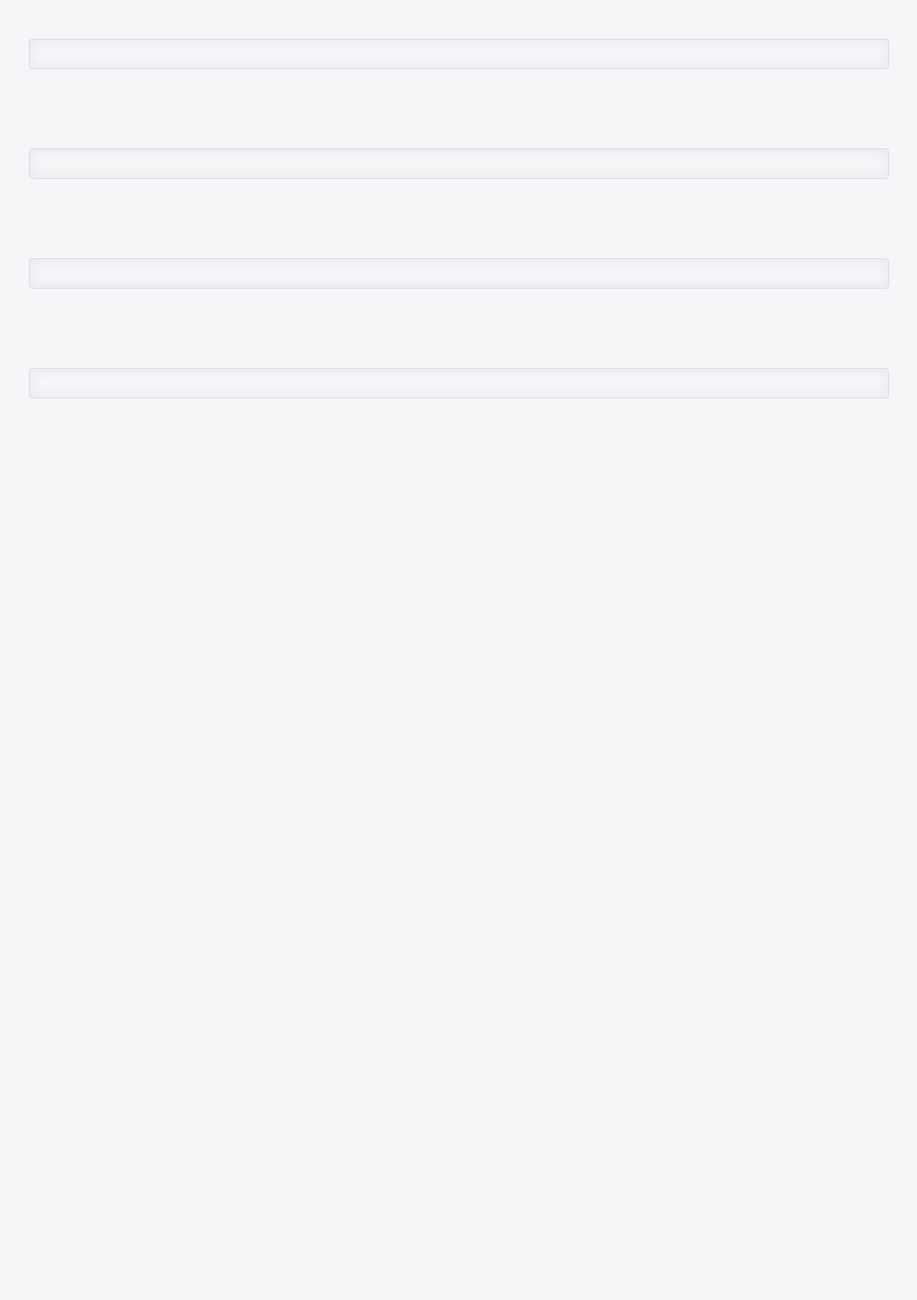
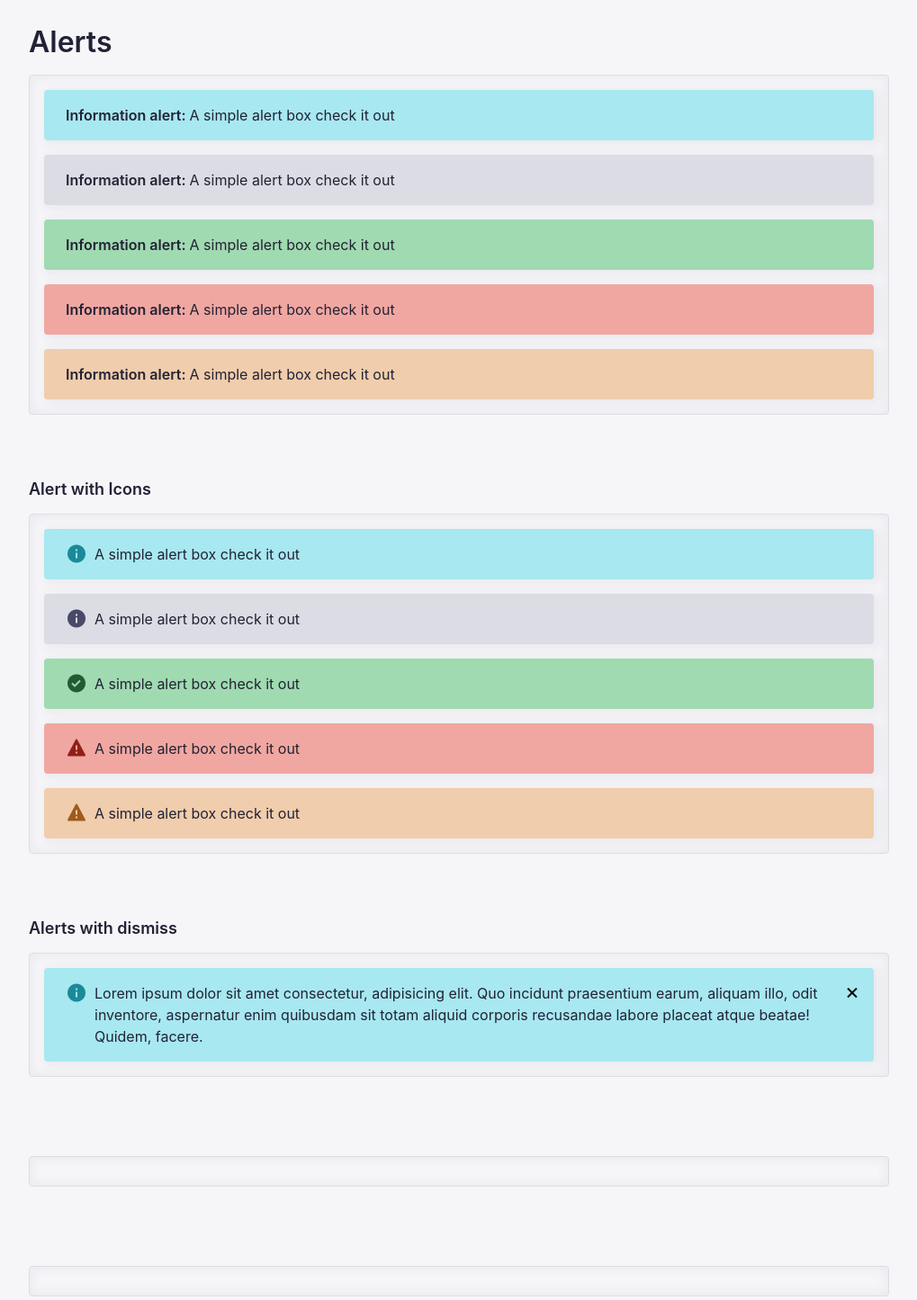
Before and after one commit to yash9263/component-library, a website: page docs.html in a window 1280 px wide. Shown: the part 1159-2604 px from the top of the page at 90% size, without its empty margins (260-1279 px from the left). Before the commit the page ends 1650 px from the top, so only its background shows below. Drawn offline with nearby package versions, Linux system fonts and the light colour scheme.

Commit message:
Add alerts styles

```diff
--- a/docs.html
+++ b/docs.html
@@ -4,6 +4,8 @@
     <meta charset="UTF-8" />
     <meta http-equiv="X-UA-Compatible" content="IE=edge" />
     <meta name="viewport" content="width=device-width, initial-scale=1.0" />
+    <!-- Box Icons -->
+    <link href="https://unpkg.com/boxicons@2.1.1/css/boxicons.min.css" rel="stylesheet" />
     <title>Documentation</title>
     <link rel="stylesheet" href="styles/main.css" />
   </head>
@@ -36,7 +38,7 @@
           <a href="#avatar">
             <li class="aside-nav-item header-2 bg">avatar</li>
           </a>
-          <a href="#alert">
+          <a href="#alerts">
             <li class="aside-nav-item header-2">alert</li>
           </a>
         </ul>
@@ -136,11 +138,16 @@
         </article>
       </section>
       <!-- Avatar Section -->
-      <!-- Article Section -->
+      <!-- Article Section
+        TODO: normal alerts
+              alerts with icons
+              alerts with close button
+      -->
       <section id="alerts">
         <article class="docs-article">
           <h1 class="header-1">
             <!-- Component Name -->
+            Alerts
           </h1>
           <p class="docs-text">
             <!-- Component explaination text -->
@@ -148,17 +155,33 @@
           <p class="docs-text">
             <!-- Usage instruction -->
           </p>
-          <div class="docs-example">
+          <div class="docs-example alerts-example">
             <!-- Example of component looks-->
+            <div class="alert alert-primary" role="alert">
+              <span class="bold-text">Information alert: </span>A simple alert box check it out
+            </div>
+            <div class="alert alert-neutral" role="alert">
+              <span class="bold-text">Information alert: </span>A simple alert box check it out
+            </div>
+            <div class="alert alert-success" role="alert">
+              <span class="bold-text">Information alert: </span>A simple alert box check it out
+            </div>
+            <div class="alert alert-danger" role="alert">
+              <span class="bold-text">Information alert: </span>A simple alert box check it out
+            </div>
+            <div class="alert alert-warning" role="alert">
+              <span class="bold-text">Information alert: </span>A simple alert box check it out
+            </div>
           </div>
           <div class="docs-code-example">
             <!-- Iframe will go here -->
           </div>
         </article>
-        <!-- Component Variants -->
+        <!-- Aler with icons Variants -->
         <article class="docs-article">
           <h2 class="header-2">
             <!-- Variant name -->
+            Alert with Icons
           </h2>
           <p class="docs-text">
             <!-- Variant explaination text -->
@@ -166,11 +189,70 @@
           <p class="docs-text">
             <!-- Usage instruction -->
           </p>
+          <div class="docs-example alerts-example">
+            <!-- Examples of variant looks -->
+            <div class="alert alert-primary flex-center-y" role="alert">
+              <span>
+                <i class="bx bxs-info-circle alert-icon primary-icon"></i>
+              </span>
+              A simple alert box check it out
+            </div>
+
+            <div class="alert alert-neutral flex-center-y" role="alert">
+              <span>
+                <i class="bx bxs-info-circle alert-icon neutral-icon"></i>
+              </span>
+              A simple alert box check it out
+            </div>
+
+            <div class="alert alert-success flex-center-y" role="alert">
+              <span>
+                <i class="bx bxs-check-circle alert-icon success-icon"></i>
+              </span>
+              A simple alert box check it out
+            </div>
+
+            <div class="alert alert-danger flex-center-y" role="alert">
+              <span>
+                <i class="bx bxs-error alert-icon danger-icon"></i>
+              </span>
+              A simple alert box check it out
+            </div>
+
+            <div class="alert alert-warning flex-center-y" role="alert">
+              <span>
+                <i class="bx bxs-error alert-icon warning-icon"></i>
+              </span>
+              A simple alert box check it out
+            </div>
+          </div>
+          <div class="docs-code-example">
+            <!-- Iframe will go here -->
+          </div>
+        </article>
+        <!-- Alert with dismiss Variants -->
+        <article class="docs-article">
+          <h2 class="header-2">
+            <!-- Alert with dismiss name -->
+            Alerts with dismiss
+          </h2>
           <p class="docs-text">
-            <!-- Example showing component variants usage. -->
+            <!-- Variant explaination text -->
           </p>
-          <div class="docs-example">
+          <p class="docs-text">
+            <!-- Usage instruction -->
+          </p>
+          <div class="docs-example alerts-example">
             <!-- Examples of variant looks -->
+            <div class="alert alert-primary flex-center-y alert-dismissible" role="alert">
+              <i class="bx bxs-info-circle alert-icon primary-icon"></i>
+              Lorem ipsum dolor sit amet consectetur, adipisicing elit. Quo incidunt praesentium earum,
+              aliquam illo, odit inventore, aspernatur enim quibusdam sit totam aliquid corporis recusandae
+              labore placeat atque beatae! Quidem, facere.
+              <button class="dismiss-btn">
+                <i class="bx bx-x dismiss-icon"></i>
+              </button>
+            </div>
           </div>
           <div class="docs-code-example">
             <!-- Iframe will go here -->
@@ -208,9 +290,6 @@
           <p class="docs-text">
             <!-- Usage instruction -->
           </p>
-          <p class="docs-text">
-            <!-- Example showing component variants usage. -->
-          </p>
           <div class="docs-example">
             <!-- Examples of variant looks -->
           </div>
--- a/styles/components/alerts.css
+++ b/styles/components/alerts.css
@@ -1,2 +1,79 @@
 .alert {
+  padding: 16px 24px;
+  border-radius: var(--border-radius);
+  box-shadow: 4px 2px 8px 4px var(--box-shadow-color);
 }
+
+.bold-text {
+  font-weight: var(--font-weight-bold);
+}
+.alert-primary {
+  background: var(--color-primary-200);
+}
+.alert-neutral {
+  background: var(--color-neutral-200);
+}
+.alert-success {
+  background: var(--color-success-200);
+}
+.alert-danger {
+  background: var(--color-danger-200);
+}
+.alert-warning {
+  background: var(--color-warning-200);
+}
+
+/*
+    alert-icon-primary
+*/
+.alert-icon {
+  display: block;
+  align-self: baseline;
+  font-size: 1.5rem;
+  margin-right: 8px;
+}
+.primary-icon {
+  color: var(--color-primary-500);
+}
+.neutral-icon {
+  color: var(--color-neutral-700);
+}
+.success-icon {
+  color: var(--color-success-500);
+}
+.danger-icon {
+  color: var(--color-danger-500);
+}
+.warning-icon {
+  color: var(--color-warning-500);
+}
+
+/*
+    alert dismiss
+*/
+.alert-dismissible {
+  position: relative;
+  padding-right: 40px;
+}
+.dismiss-btn {
+  display: flex;
+  align-items: center;
+  justify-content: center;
+  position: absolute;
+  background: transparent;
+  cursor: pointer;
+  border: 0;
+  width: 32px;
+  height: 32px;
+  top: 12px;
+  right: 8px;
+}
+.dismiss-btn:focus {
+  outline: solid 2px;
+  border-radius: var(--border-radius);
+}
+.dismiss-icon {
+  display: block;
+  margin: 0;
+  font-size: 1.5rem;
+}
--- a/styles/helpers/utilties.css
+++ b/styles/helpers/utilties.css
@@ -2,3 +2,7 @@
   color: var(--color-primary-500);
   font-weight: var(--font-weight-bold);
 }
+.flex-center-y {
+  display: flex;
+  align-items: center;
+}
--- a/styles/pages/docs.css
+++ b/styles/pages/docs.css
@@ -54,3 +54,12 @@
 .avatar-iframe {
   height: 180px;
 }
+
+/*
+  alerts section
+*/
+.alerts-example {
+  display: flex;
+  flex-direction: column;
+  gap: 16px;
+}
```
